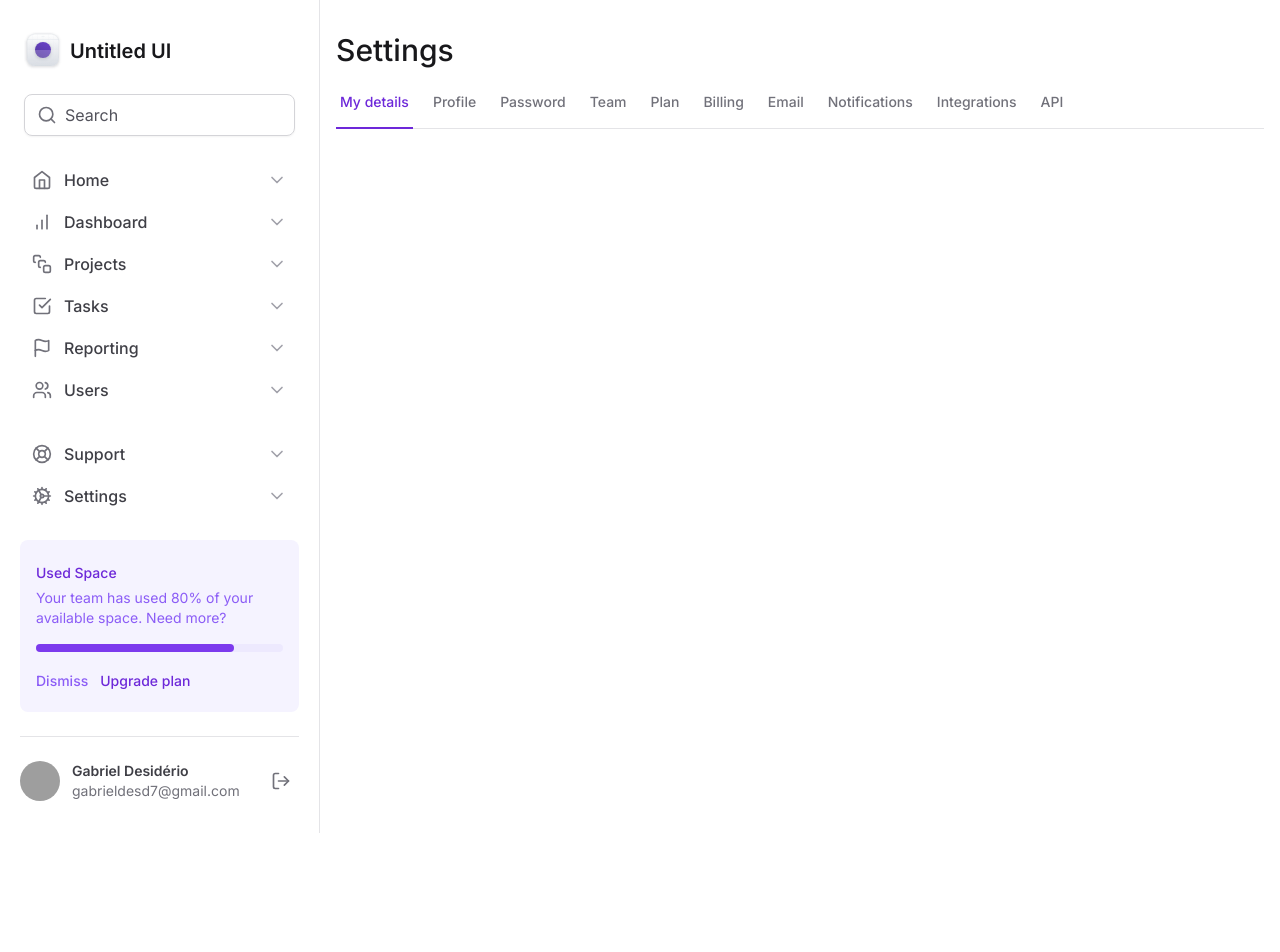
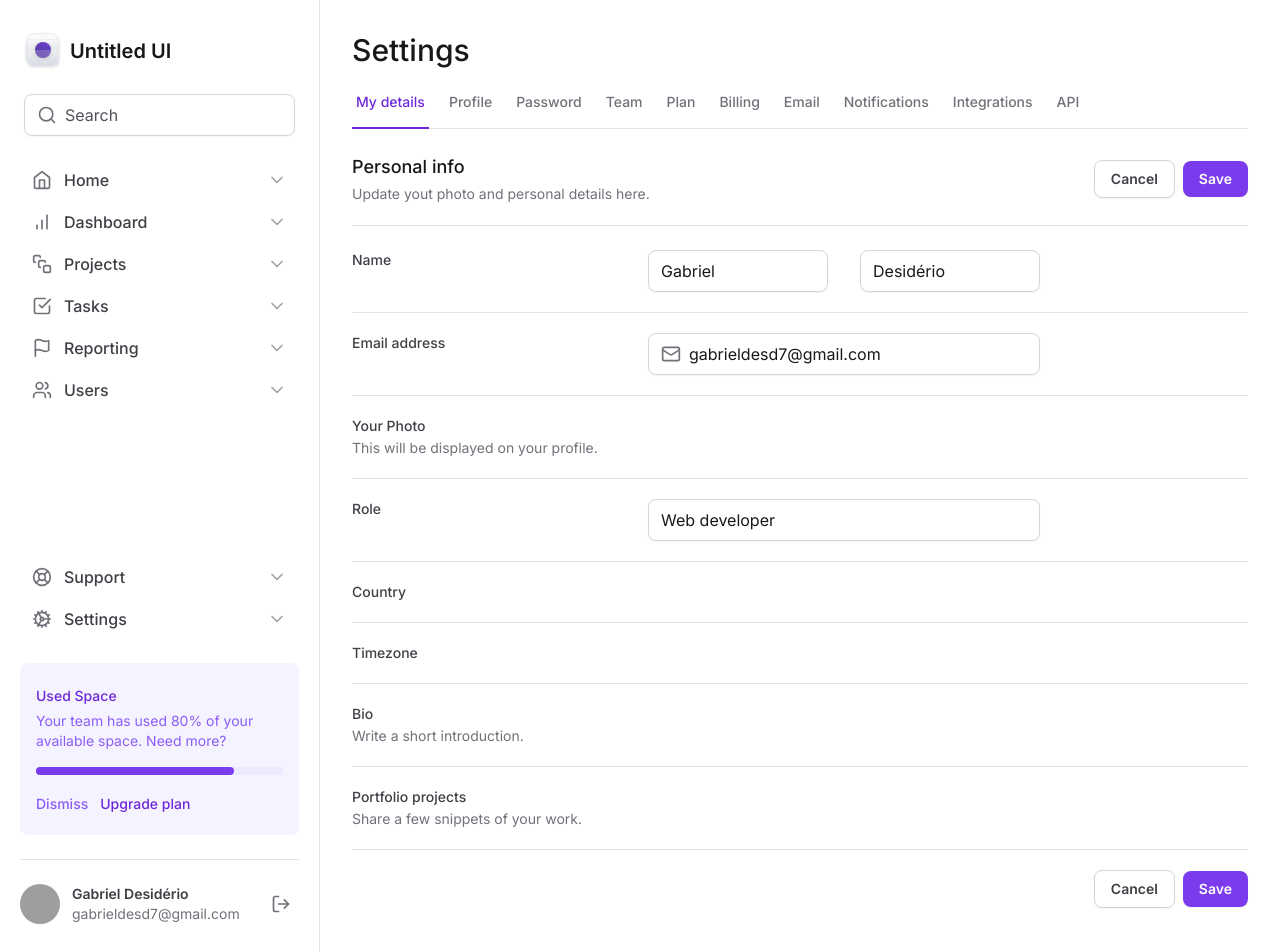
Before and after one commit to gabrieldesiderio/tailwind-next, a Next.js app: page / in a window 1280 px wide. Shown: the top 952 px of the page. Before the commit the page ends 833 px from the top, so only its background shows below. Built offline with nearby package versions, Linux system fonts and the light colour scheme; grey boxes are pictures that could not be loaded.

Commit message:
base form

```diff
--- a/src/app/layout.tsx
+++ b/src/app/layout.tsx
@@ -20,7 +20,7 @@
       <body className={inter.className}>
         <div className="grid min-h-screen grid-cols-app">
           <Sidebar />
-          <main className="px-4 pb-12 pt-8">{children}</main>
+          <main className="px-8 pb-12 pt-8">{children}</main>
         </div>
       </body>
     </html>
--- a/src/app/page.tsx
+++ b/src/app/page.tsx
@@ -1,4 +1,6 @@
 import { SettingsTabs } from '@/components/SettingsTabs'
+import * as Input from '@/components/Input'
+import { Mail } from 'lucide-react'
 
 export default function Home() {
   return (
@@ -6,6 +8,164 @@
       <h1 className="text-3xl font-medium text-zinc-900">Settings</h1>
 
       <SettingsTabs />
+
+      <div className="mt-6 flex flex-col">
+        <div className="flex items-center justify-between border-b border-zinc-200 pb-5">
+          <div className="space-y-1">
+            <h2 className="text-lg font-medium text-zinc-900">Personal info</h2>
+            <span className="text-sm text-zinc-500">
+              Update yout photo and personal details here.
+            </span>
+          </div>
+          <div className="flex items-center gap-2">
+            <button
+              type="button"
+              className="rounded-lg border border-zinc-300 px-4 py-2 text-sm font-semibold text-zinc-700 shadow-sm hover:bg-zinc-50"
+            >
+              Cancel
+            </button>
+            <button
+              type="submit"
+              form="settings"
+              className="rounded-lg bg-violet-600 px-4 py-2 text-sm font-semibold text-white shadow-sm hover:bg-violet-700"
+            >
+              Save
+            </button>
+          </div>
+        </div>
+        <form
+          id="settings"
+          className="mt-6 flex w-full flex-col gap-5 divide-y divide-zinc-200"
+        >
+          <div className="grid grid-cols-form gap-3">
+            <label
+              htmlFor="firstName"
+              className="text-sm font-medium text-zinc-700"
+            >
+              Name
+            </label>
+            <div className="grid grid-cols-2 gap-6">
+              <Input.Root>
+                <Input.Control defaultValue="Gabriel" id="firstName" />
+              </Input.Root>
+              <Input.Root>
+                <Input.Control defaultValue="Desidério" id="lastName" />
+              </Input.Root>
+            </div>
+            <div />
+          </div>
+
+          <div className="grid grid-cols-form gap-3 pt-5">
+            <label
+              htmlFor="email"
+              className="text-sm font-medium text-zinc-700"
+            >
+              Email address
+            </label>
+            <Input.Root>
+              <Input.Prefix>
+                <Mail className="h-5 w-5 text-zinc-500" />
+              </Input.Prefix>
+              <Input.Control
+                id="email"
+                type="email"
+                defaultValue="gabrieldesd7@gmail.com"
+              />
+            </Input.Root>
+            <div />
+          </div>
+
+          <div className="grid grid-cols-form gap-3 pt-5">
+            <label
+              htmlFor="photo"
+              className="text-sm font-medium text-zinc-700"
+            >
+              Your Photo
+              <span className="mt-0.5 block text-sm font-normal text-zinc-500">
+                This will be displayed on your profile.
+              </span>
+            </label>
+            <div></div>
+            <div />
+          </div>
+
+          <div className="grid grid-cols-form gap-3 pt-5">
+            <label htmlFor="role" className="text-sm font-medium text-zinc-700">
+              Role
+            </label>
+            <Input.Root>
+              <Input.Control
+                id="role"
+                type="role"
+                defaultValue="Web developer"
+              />
+            </Input.Root>
+            <div />
+          </div>
+
+          <div className="grid grid-cols-form gap-3 pt-5">
+            <label
+              htmlFor="country"
+              className="text-sm font-medium text-zinc-700"
+            >
+              Country
+            </label>
+            <div></div>
+            <div />
+          </div>
+
+          <div className="grid grid-cols-form gap-3 pt-5">
+            <label
+              htmlFor="timezone"
+              className="text-sm font-medium text-zinc-700"
+            >
+              Timezone
+            </label>
+            <div></div>
+            <div />
+          </div>
+
+          <div className="grid grid-cols-form gap-3 pt-5">
+            <label htmlFor="bio" className="text-sm font-medium text-zinc-700">
+              Bio
+              <span className="mt-0.5 block text-sm font-normal text-zinc-500">
+                Write a short introduction.
+              </span>
+            </label>
+            <div></div>
+            <div />
+          </div>
+
+          <div className="grid grid-cols-form gap-3 pt-5">
+            <label
+              htmlFor="projects"
+              className="text-sm font-medium text-zinc-700"
+            >
+              Portfolio projects
+              <span className="mt-0.5 block text-sm font-normal text-zinc-500">
+                Share a few snippets of your work.
+              </span>
+            </label>
+            <div></div>
+            <div />
+          </div>
+
+          <div className="flex items-center justify-end gap-2 pt-5">
+            <button
+              type="button"
+              className="rounded-lg border border-zinc-300 px-4 py-2 text-sm font-semibold text-zinc-700 shadow-sm hover:bg-zinc-50"
+            >
+              Cancel
+            </button>
+            <button
+              type="submit"
+              className="rounded-lg bg-violet-600 px-4 py-2 text-sm font-semibold text-white shadow-sm hover:bg-violet-700"
+            >
+              Save
+            </button>
+          </div>
+        </form>
+      </div>
     </>
   )
 }
--- a/tailwind.config.js
+++ b/tailwind.config.js
@@ -5,6 +5,7 @@
     extend: {
       gridTemplateColumns: {
         app: 'minmax(18rem, 20rem) 1fr',
+        form: 'minmax(7.5rem, 17.5rem) minmax(25rem, 1fr) minmax(0, 15rem)',
       },
     },
   },
```
